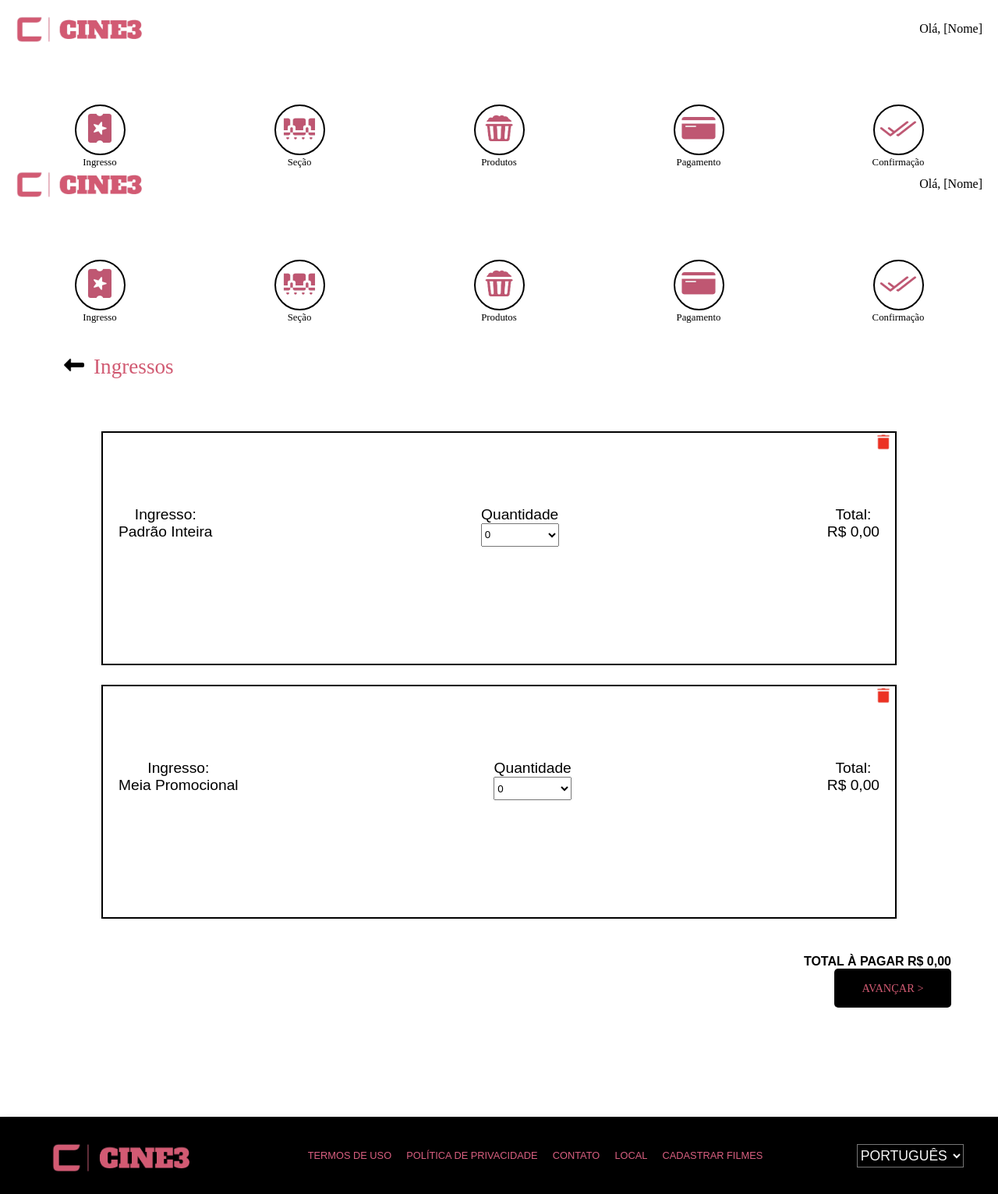
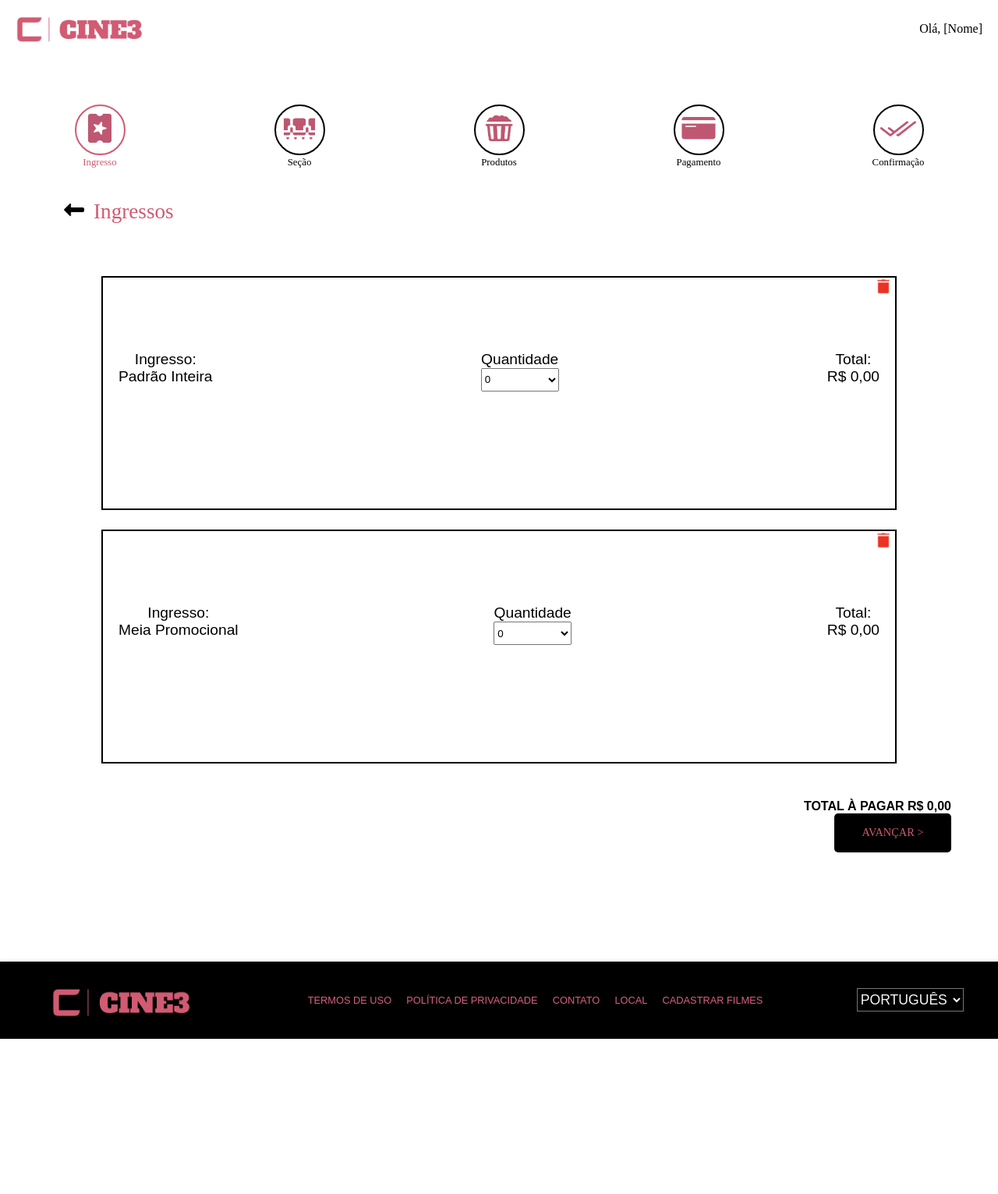
Before and after one commit to fabascoder/projeto_cine3, a PHP site: page /PROJETOS_24/pagamento_ingressos.php in a window 1280 px wide. Shown: the whole page at 78% size. After the commit the page ends 1332 px from the top, so only its background shows below. Run offline with PHP 8.4, Linux system fonts and the light colour scheme; some web fonts are replaced.

Commit message:
pagamentos

```diff
--- a/pagamento_ingressos.php
+++ b/pagamento_ingressos.php
@@ -27,44 +27,7 @@
 
         <div id="caixa">
             <!-- Etapas de Compra -->
-            <div class="etapas-compra">
-                <img src="imagens/ingressos.png" alt="">
-                <p>Ingresso</p>
-            </div>
-            <div class="etapas-compra">
-                <img src="imagens/secao.png" alt="">
-                <p>Seção</p>
-            </div>
-            <div class="etapas-compra">
-                <img src="imagens/pipoca.png" alt="">
-                <p>Produtos</p>
-            </div>
-            <div class="etapas-compra">
-                <img src="imagens/cartao.png" alt="">
-                <p>Pagamento</p>
-            </div>
-            <div class="etapas-compra">
-                <img src="imagens/confirmacao.png" alt="">
-                <p>Confirmação</p>
-            </div>
-        </div>
-        <nav>
-            <ul>
-                <li>
-                    <a href="#">
-                        <img src="imagens/Logo_Cine3-removebg-preview.png" alt="Cine3 Logo" class="logo">
-                    </a>
-                </li>
-                <li>
-                    <a href="">Olá, [Nome]</a>
-                </li>
-            </ul>
-            <a href="index.php"><i class="fa fa-arrow-left" aria-hidden="true"></i></a>
-        </nav>
-
-        <div id="caixa">
-            <!-- Etapas de Compra -->
-            <div class="etapas-compra">
+            <div class="etapas-compra1">
                 <img src="imagens/ingressos.png" alt="">
                 <p>Ingresso</p>
             </div>
```
Also changed, not shown: pagamento_sessao.php (+39 -0 lines).
